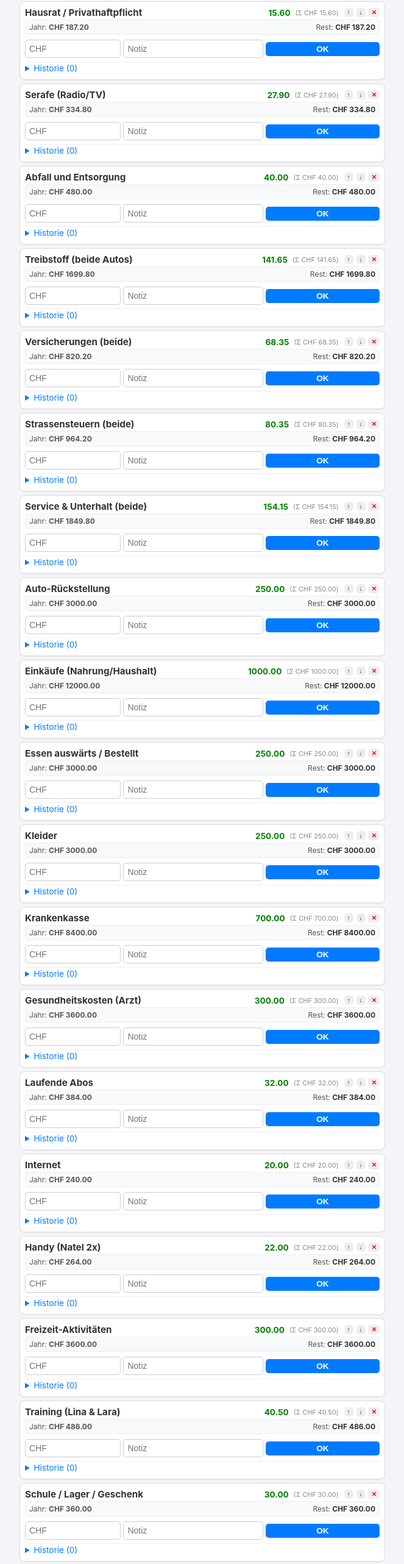
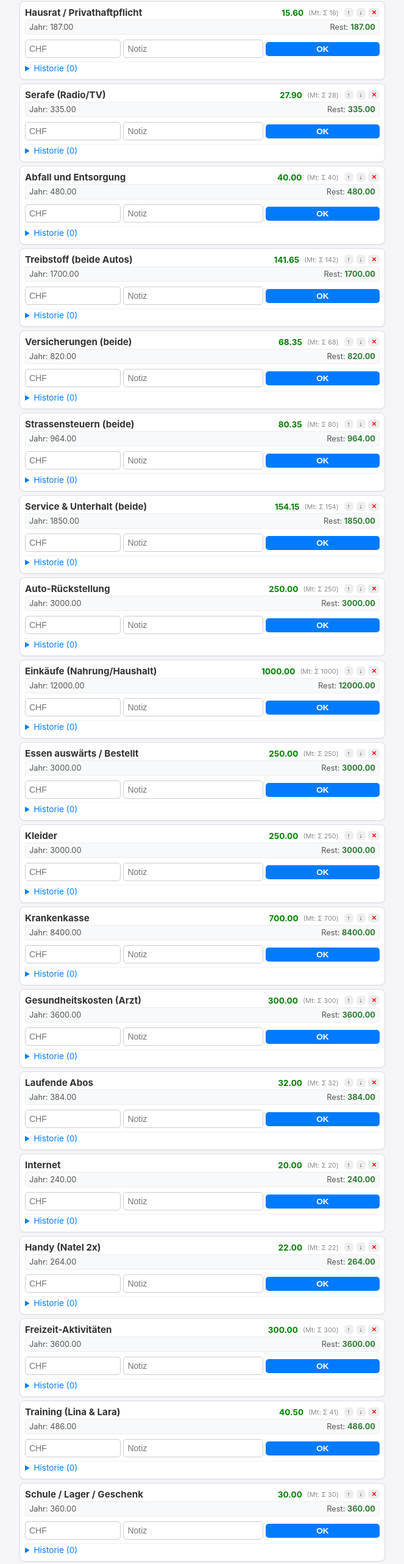
Before and after one commit to philtops123/budget-tracker, a plain HTML site: page index.html in a window 1280 px wide. Shown: the part 178-2743 px from the top of the page at 61% size, without its empty margins (308-971 px from the left). Drawn offline with Linux system fonts and the light colour scheme.

Commit message:
Refactor budget tracker HTML structure and styles

```diff
--- a/index.html
+++ b/index.html
@@ -38,7 +38,8 @@
         .cat-header { display: flex; justify-content: space-between; align-items: center; margin-bottom: 2px; }
         .cat-title { font-size: 0.95em; font-weight: bold; margin: 0; flex-shrink: 0; }
         .cat-stats { font-size: 0.85em; display: flex; gap: 8px; align-items: center; }
-        .yearly-stats { font-size: 0.75em; color: #555; background: #f8f9fa; padding: 4px 6px; border-radius: 4px; margin-bottom: 6px; display: flex; justify-content: space-between; border: 1px solid #eee; }
+
+        .yearly-stats { font-size: 0.8em; color: #555; background: #f8f9fa; padding: 4px 6px; border-radius: 4px; margin-bottom: 6px; display: flex; justify-content: space-between; border: 1px solid #e9ecef; }
 
         #statsModal { display: none; position: fixed; top: 0; left: 0; width: 100%; height: 100%; background: rgba(0,0,0,0.6); z-index: 1000; }
         .modal-content { background: white; padding: 15px; border-radius: 12px; width: 90%; max-width: 400px; margin: 10% auto; }
@@ -62,7 +63,7 @@
     <div class="card" style="border: 1px dashed #ccc; background: #fafafa; padding: 6px;">
         <div class="flex">
             <input type="text" id="newCatName" placeholder="Kategorie" style="flex: 2;">
-            <input type="number" id="newCatBudget" placeholder="CHF" style="flex: 1;">
+            <input type="number" id="newCatBudget" placeholder="CHF/Mt." style="flex: 1;">
             <button class="success" onclick="addCategory()" style="width: 40px;">+</button>
         </div>
     </div>
@@ -70,33 +71,38 @@
     <div id="statsModal"><div class="modal-content" id="statsContent"></div></div>
 
     <script>
-        const initialCategories = [
-            { id: 1, name: "Miete (inkl. Wasser/Strom)", budget: 1300.00, bilanz: 0, yearlySpent: 0, expenses: [] },
-            { id: 2, name: "Hausrat / Privathaftpflicht", budget: 15.60, bilanz: 0, yearlySpent: 0, expenses: [] },
-            { id: 3, name: "Serafe (Radio/TV)", budget: 27.90, bilanz: 0, yearlySpent: 0, expenses: [] },
-            { id: 4, name: "Abfall und Entsorgung", budget: 40.00, bilanz: 0, yearlySpent: 0, expenses: [] },
-            { id: 5, name: "Treibstoff (beide Autos)", budget: 141.65, bilanz: 0, yearlySpent: 0, expenses: [] },
-            { id: 6, name: "Versicherungen (beide)", budget: 68.35, bilanz: 0, yearlySpent: 0, expenses: [] },
-            { id: 7, name: "Strassensteuern (beide)", budget: 80.35, bilanz: 0, yearlySpent: 0, expenses: [] },
-            { id: 8, name: "Service & Unterhalt (beide)", budget: 154.15, bilanz: 0, yearlySpent: 0, expenses: [] },
-            { id: 9, name: "Auto-Rückstellung", budget: 250.00, bilanz: 0, yearlySpent: 0, expenses: [] },
-            { id: 10, name: "Einkäufe (Nahrung/Haushalt)", budget: 1000.00, bilanz: 0, yearlySpent: 0, expenses: [] },
-            { id: 11, name: "Essen auswärts / Bestellt", budget: 250.00, bilanz: 0, yearlySpent: 0, expenses: [] },
-            { id: 12, name: "Kleider", budget: 250.00, bilanz: 0, yearlySpent: 0, expenses: [] },
-            { id: 13, name: "Krankenkasse", budget: 700.00, bilanz: 0, yearlySpent: 0, expenses: [] },
-            { id: 14, name: "Gesundheitskosten (Arzt)", budget: 300.00, bilanz: 0, yearlySpent: 0, expenses: [] },
-            { id: 15, name: "Laufende Abos", budget: 32.00, bilanz: 0, yearlySpent: 0, expenses: [] },
-            { id: 16, name: "Internet", budget: 20.00, bilanz: 0, yearlySpent: 0, expenses: [] },
-            { id: 17, name: "Handy (Natel 2x)", budget: 22.00, bilanz: 0, yearlySpent: 0, expenses: [] },
-            { id: 18, name: "Freizeit-Aktivitäten", budget: 300.00, bilanz: 0, yearlySpent: 0, expenses: [] },
-            { id: 19, name: "Training (Lina & Lara)", budget: 40.50, bilanz: 0, yearlySpent: 0, expenses: [] },
-            { id: 20, name: "Schule / Lager / Geschenk", budget: 30.00, bilanz: 0, yearlySpent: 0, expenses: [] },
-            { id: 21, name: "Geschenke (allgemein)", budget: 75.00, bilanz: 0, yearlySpent: 0, expenses: [] },
-            { id: 22, name: "Ferien", budget: 333.35, bilanz: 0, yearlySpent: 0, expenses: [] },
-            { id: 23, name: "Steuern", budget: 416.65, bilanz: 0, yearlySpent: 0, expenses: [] },
-            { id: 24, name: "Säule 3a", budget: 208.35, bilanz: 0, yearlySpent: 0, expenses: [] },
-            { id: 25, name: "Sparen Kinder & Invest", budget: 100.00, bilanz: 0, yearlySpent: 0, expenses: [] },
-            { id: 26, name: "Reservebetrag", budget: 300.00, bilanz: 0, yearlySpent: 0, expenses: [] }
+        const defaultData = [
+            { id: 101, name: "Miete (inkl. Wasser/Strom)", budget: 1300.00, yearlyBudget: 15600.00, yearlySpent: 0, bilanz: 0, expenses: [] },
+            { id: 102, name: "Hausrat / Privathaftpflicht", budget: 15.60, yearlyBudget: 187.00, yearlySpent: 0, bilanz: 0, expenses: [] },
+            { id: 103, name: "Serafe (Radio/TV)", budget: 27.90, yearlyBudget: 335.00, yearlySpent: 0, bilanz: 0, expenses: [] },
+            { id: 104, name: "Abfall und Entsorgung", budget: 40.00, yearlyBudget: 480.00, yearlySpent: 0, bilanz: 0, expenses: [] },
+
+            { id: 201, name: "Treibstoff (beide Autos)", budget: 141.65, yearlyBudget: 1700.00, yearlySpent: 0, bilanz: 0, expenses: [] },
+            { id: 202, name: "Versicherungen (beide)", budget: 68.35, yearlyBudget: 820.00, yearlySpent: 0, bilanz: 0, expenses: [] },
+            { id: 203, name: "Strassensteuern (beide)", budget: 80.35, yearlyBudget: 964.00, yearlySpent: 0, bilanz: 0, expenses: [] },
+            { id: 204, name: "Service & Unterhalt (beide)", budget: 154.15, yearlyBudget: 1850.00, yearlySpent: 0, bilanz: 0, expenses: [] },
+            { id: 205, name: "Auto-Rückstellung", budget: 250.00, yearlyBudget: 3000.00, yearlySpent: 0, bilanz: 0, expenses: [] },
+
+            { id: 301, name: "Einkäufe (Nahrung/Haushalt)", budget: 1000.00, yearlyBudget: 12000.00, yearlySpent: 0, bilanz: 0, expenses: [] },
+            { id: 302, name: "Essen auswärts / Bestellt", budget: 250.00, yearlyBudget: 3000.00, yearlySpent: 0, bilanz: 0, expenses: [] },
+            { id: 303, name: "Kleider", budget: 250.00, yearlyBudget: 3000.00, yearlySpent: 0, bilanz: 0, expenses: [] },
+            { id: 304, name: "Krankenkasse", budget: 700.00, yearlyBudget: 8400.00, yearlySpent: 0, bilanz: 0, expenses: [] },
+            { id: 305, name: "Gesundheitskosten (Arzt)", budget: 300.00, yearlyBudget: 3600.00, yearlySpent: 0, bilanz: 0, expenses: [] },
+
+            { id: 401, name: "Laufende Abos", budget: 32.00, yearlyBudget: 384.00, yearlySpent: 0, bilanz: 0, expenses: [] },
+            { id: 402, name: "Internet", budget: 20.00, yearlyBudget: 240.00, yearlySpent: 0, bilanz: 0, expenses: [] },
+            { id: 403, name: "Handy (Natel 2x)", budget: 22.00, yearlyBudget: 264.00, yearlySpent: 0, bilanz: 0, expenses: [] },
+
+            { id: 501, name: "Freizeit-Aktivitäten", budget: 300.00, yearlyBudget: 3600.00, yearlySpent: 0, bilanz: 0, expenses: [] },
+            { id: 502, name: "Training (Lina & Lara)", budget: 40.50, yearlyBudget: 486.00, yearlySpent: 0, bilanz: 0, expenses: [] },
+            { id: 503, name: "Schule / Lager / Geschenk", budget: 30.00, yearlyBudget: 360.00, yearlySpent: 0, bilanz: 0, expenses: [] },
+            { id: 504, name: "Geschenke (allgemein)", budget: 75.00, yearlyBudget: 900.00, yearlySpent: 0, bilanz: 0, expenses: [] },
+            { id: 505, name: "Ferien", budget: 333.35, yearlyBudget: 4000.00, yearlySpent: 0, bilanz: 0, expenses: [] },
+
+            { id: 601, name: "Steuern", budget: 416.65, yearlyBudget: 5000.00, yearlySpent: 0, bilanz: 0, expenses: [] },
+            { id: 602, name: "Säule 3a", budget: 208.35, yearlyBudget: 2500.00, yearlySpent: 0, bilanz: 0, expenses: [] },
+            { id: 603, name: "Sparen Kinder & Invest", budget: 100.00, yearlyBudget: 1200.00, yearlySpent: 0, bilanz: 0, expenses: [] },
+            { id: 604, name: "Reservebetrag", budget: 300.00, yearlyBudget: 3600.00, yearlySpent: 0, bilanz: 0, expenses: [] }
         ];
 
         let data = [];
@@ -104,12 +110,17 @@
             const saved = localStorage.getItem('budgetData');
             if (saved) {
                 data = JSON.parse(saved);
+                // Kompatibilitäts-Check für alte Daten ohne yearlySpent/yearlyBudget
+                data.forEach(cat => {
+                    if (typeof cat.yearlySpent === 'undefined') cat.yearlySpent = 0;
+                    if (typeof cat.yearlyBudget === 'undefined') cat.yearlyBudget = cat.budget * 12;
+                });
             } else {
-                data = initialCategories;
+                data = defaultData;
                 saveData();
             }
         } catch (e) {
-            data = initialCategories;
+            data = defaultData;
         }
 
         function saveData() {
@@ -121,7 +132,15 @@
             const name = document.getElementById('newCatName').value.trim();
             const budget = parseFloat(document.getElementById('newCatBudget').value);
             if (name && budget) {
-                data.push({ id: Date.now(), name, budget, bilanz: 0, yearlySpent: 0, expenses: [] });
+                data.push({
+                    id: Date.now(),
+                    name,
+                    budget,
+                    yearlyBudget: budget * 12,
+                    yearlySpent: 0,
+                    bilanz: 0,
+                    expenses: []
+                });
                 document.getElementById('newCatName').value = '';
                 document.getElementById('newCatBudget').value = '';
                 saveData();
@@ -129,7 +148,7 @@
         }
 
         function deleteCategory(id) {
-            if (confirm('Löschen?')) {
+            if (confirm('Kategorie löschen?')) {
                 data = data.filter(c => c.id !== id);
                 saveData();
             }
@@ -163,7 +182,7 @@
         }
 
         function deleteExpense(catId, expId) {
-            if (confirm('Löschen?')) {
+            if (confirm('Ausgabe löschen?')) {
                 const cat = data.find(c => c.id === catId);
                 cat.expenses = cat.expenses.filter(e => e.id !== expId);
                 saveData();
@@ -171,11 +190,11 @@
         }
 
         function resetMonth() {
-            if (confirm('Monat abschliessen?')) {
+            if (confirm('Monat abschliessen? Die Ausgaben werden zum Jahrestotal addiert und der Monat geleert.')) {
                 data.forEach(cat => {
-                    const monthSpent = cat.expenses.reduce((s, e) => s + e.amount, 0);
-                    cat.bilanz += (cat.budget - monthSpent);
-                    cat.yearlySpent = (cat.yearlySpent || 0) + monthSpent;
+                    const monthlySpent = cat.expenses.reduce((s, e) => s + e.amount, 0);
+                    cat.yearlySpent += monthlySpent;
+                    cat.bilanz += (cat.budget - monthlySpent);
                     cat.expenses = [];
                 });
                 saveData();
@@ -215,9 +234,10 @@
                 const rest = cat.budget - spent;
                 const total = cat.bilanz + rest;
 
-                const yearlyBudget = cat.budget * 12;
-                const yearlySpentTotal = (cat.yearlySpent || 0) + spent;
-                const yearlyRest = yearlyBudget - yearlySpentTotal;
+                // Berechnung für die Jahresübersicht
+                const actualYearlyBudget = cat.yearlyBudget || (cat.budget * 12);
+                const actualYearlySpent = cat.yearlySpent || 0;
+                const yearlyRest = actualYearlyBudget - actualYearlySpent - spent;
 
                 html += `
                 <div class="card">
@@ -225,7 +245,7 @@
                         <div class="cat-title">${cat.name}</div>
                         <div class="cat-stats">
                             <span style="font-weight:bold; color:${rest < 0 ? 'red' : 'green'};">${rest.toFixed(2)}</span>
-                            <span style="color:#888; font-size:0.8em;">(Σ CHF ${total.toFixed(2)})</span>
+                            <span style="color:#888; font-size:0.8em;">(Mt: Σ ${total.toFixed(0)})</span>
                             <div>
                                 <button class="cat-btn" onclick="moveCategory(${cat.id}, -1)">↑</button>
                                 <button class="cat-btn" onclick="moveCategory(${cat.id}, 1)">↓</button>
@@ -235,8 +255,8 @@
                     </div>
 
                     <div class="yearly-stats">
-                        <span>Jahr: <b>CHF ${yearlyBudget.toFixed(2)}</b></span>
-                        <span>Rest: <b style="color:${yearlyRest < 0 ? 'red' : '#333'}">CHF ${yearlyRest.toFixed(2)}</b></span>
+                        <span>Jahr: ${actualYearlyBudget.toFixed(2)}</span>
+                        <span>Rest: <b style="color:${yearlyRest < 0 ? '#d32f2f' : '#2e7d32'}">${yearlyRest.toFixed(2)}</b></span>
                     </div>
 
                     <div class="flex" style="margin-top:4px;">
```
